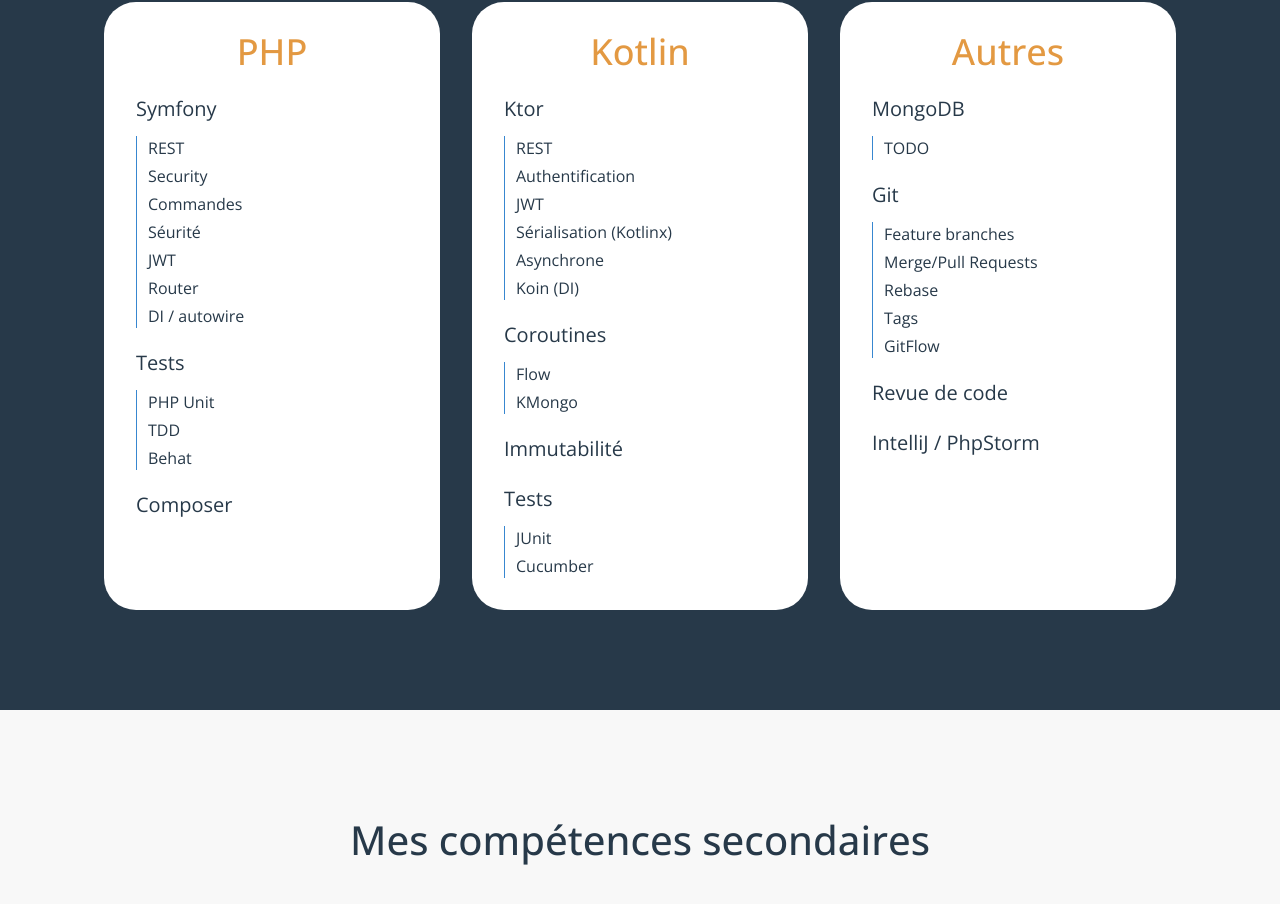
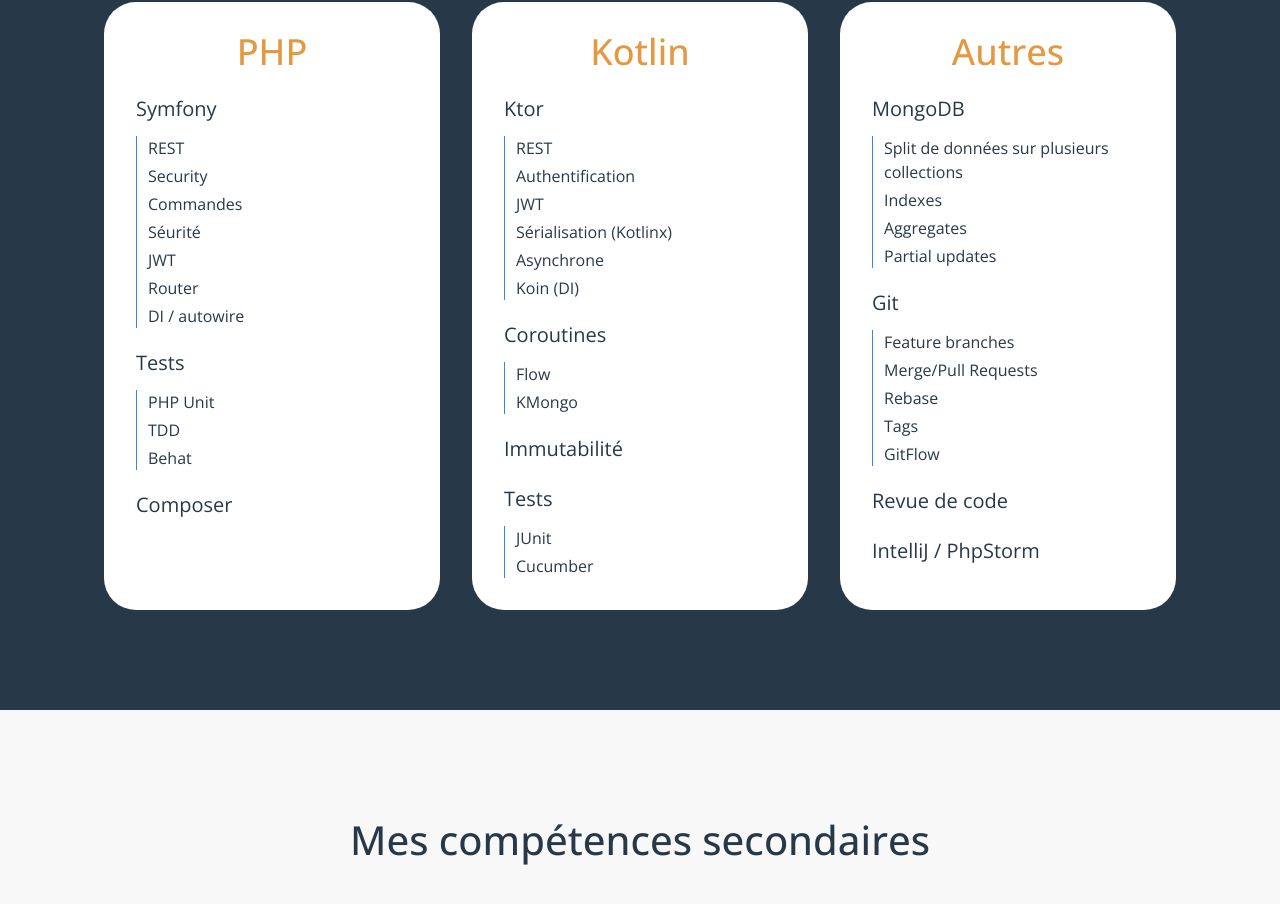
Before and after one commit to anthony-moyart/anthonymoyart.fr, a Next.js app: page / in a window 1280 px wide. Shown: the part 1073-1977 px from the top of the page. Built offline with nearby package versions, Linux system fonts and the light colour scheme.

Commit message:
[Home/MainSkills] replace temporary data

```diff
--- a/components/home/main-skills.tsx
+++ b/components/home/main-skills.tsx
@@ -72,7 +72,7 @@
         skills: [
             {
                 name: 'MongoDB',
-                subSkills: ['TODO'],
+                subSkills: ['Split de données sur plusieurs collections', 'Indexes', 'Aggregates', 'Partial updates'],
             },
             {
                 name: 'Git',
```
